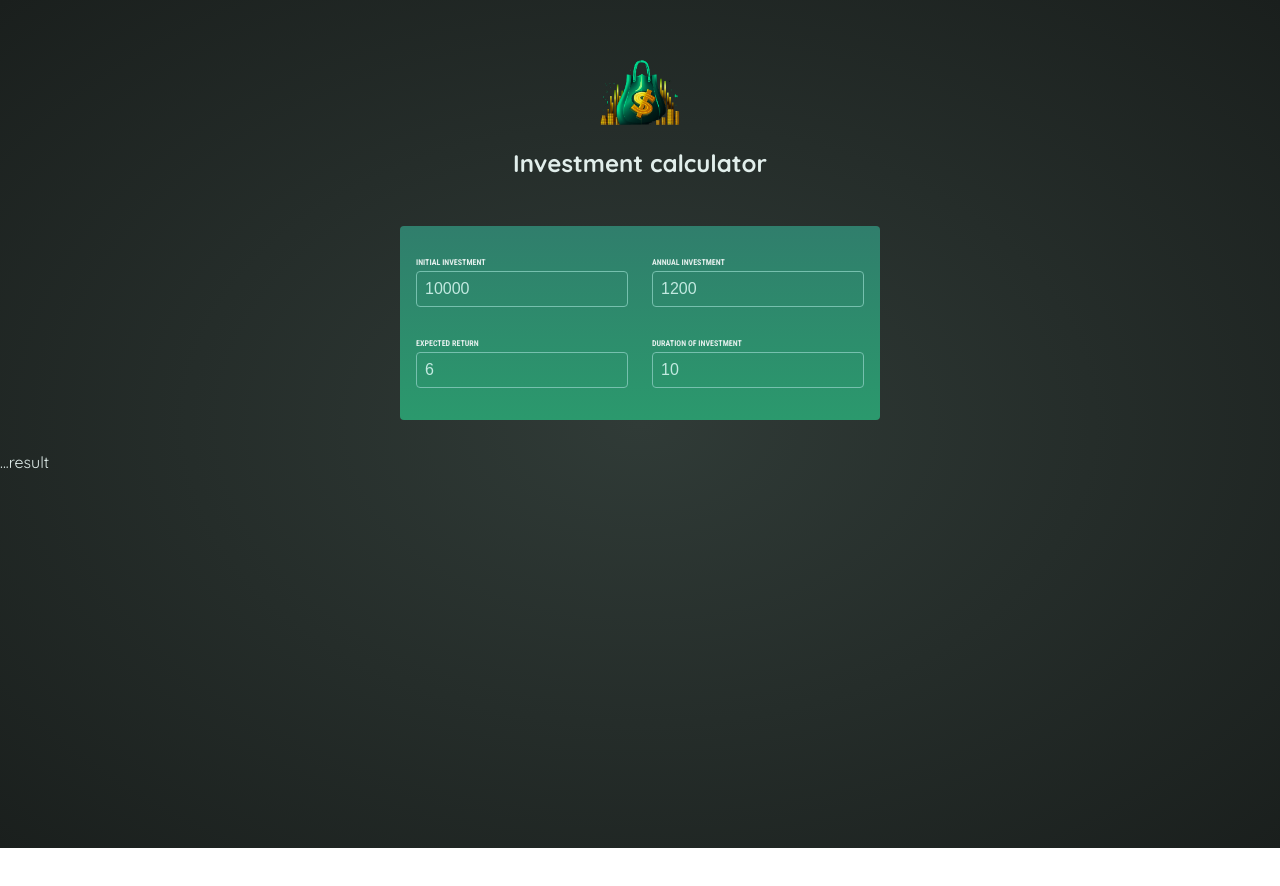
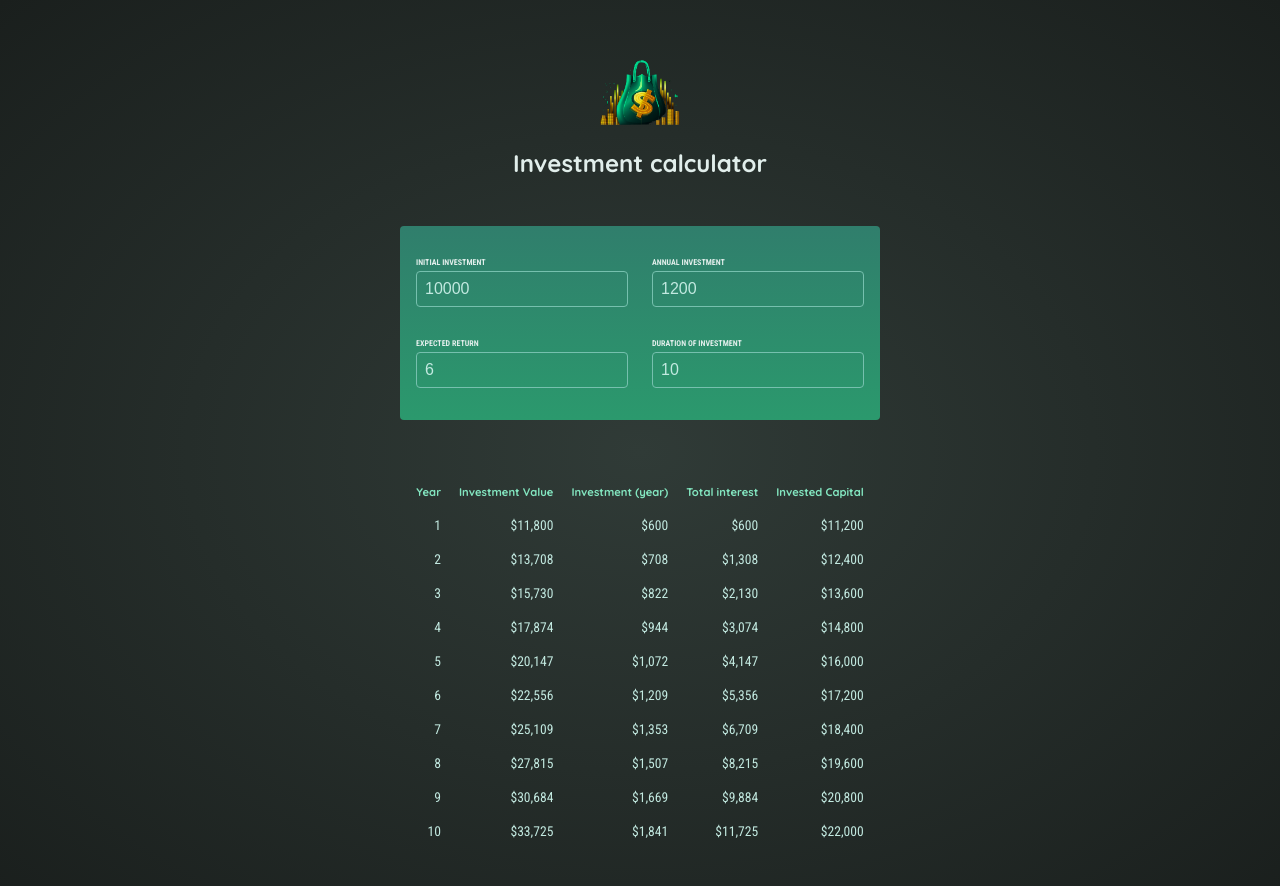
Before and after one commit to rishabh513/investmentCalculator, a React (Vite) app: page / in a window 1280 px wide. Shown: the top 886 px of the page. Before the commit the page ends 848 px from the top, so only its background shows below. Built offline with nearby package versions, Linux system fonts and the light colour scheme.

Commit message:
adding logic for total interest and investment capital

```diff
--- a/src/App.jsx
+++ b/src/App.jsx
@@ -10,6 +10,8 @@
     expectedReturn: 6,
     duration: 10,
   });
+
+  const inputIsValid = userInput.duration >= 1;
 
   function handleChange(inputIdentifier, newvalue) {
     //now I want to update this change based on previous change
@@ -30,7 +32,10 @@
     <>
       <Header />
       <UserInput userInput={userInput} onChange={handleChange} />
-      <Results input={userInput} />
+      {!inputIsValid && (
+        <p className="center">Please enter a duration greater than 0</p>
+      )}
+      {inputIsValid && <Results input={userInput} />}
     </>
   );
 }
--- a/src/components/Results.jsx
+++ b/src/components/Results.jsx
@@ -1,7 +1,43 @@
-import { calculateInvestmentResults } from "../util/investment";
+import { calculateInvestmentResults, formatter } from "../util/investment";
 
 export default function Results({ input }) {
   const results = calculateInvestmentResults(input);
+  const initialInvestment =
+    results[0].valueEndOfYear -
+    results[0].interest -
+    results[0].annualInvestment;
   console.log(results);
-  return <p>...result</p>;
+  return (
+    <table id="result">
+      <thead>
+        <tr>
+          <th> Year</th>
+          <th> Investment Value</th>
+          <th> Investment (year)</th>
+          <th> Total interest</th>
+          <th> Invested Capital</th>
+        </tr>
+      </thead>
+      <tbody>
+        {results.map((yearData) => {
+          const totalInterest =
+            yearData.valueEndOfYear -
+            yearData.annualInvestment * yearData.year -
+            initialInvestment;
+
+          const totalAmountInvested = yearData.valueEndOfYear - totalInterest;
+
+          return (
+            <tr key={yearData.year}>
+              <td>{yearData.year}</td>
+              <td>{formatter.format(yearData.valueEndOfYear)}</td>
+              <td>{formatter.format(yearData.interest)}</td>
+              <td>{formatter.format(totalInterest)}</td>
+              <td>{formatter.format(totalAmountInvested)}</td>
+            </tr>
+          );
+        })}
+      </tbody>
+    </table>
+  );
 }
```
